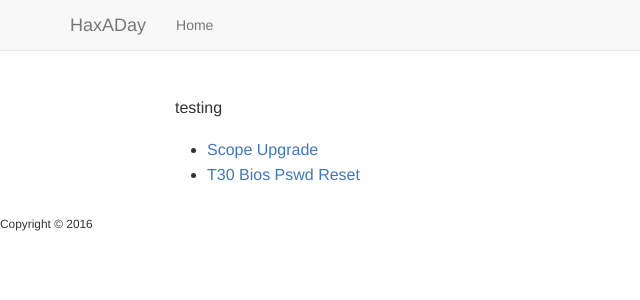
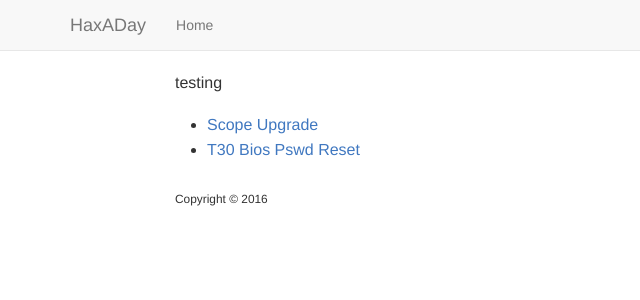
Before and after one commit to haxaday/haxaday.github.io, a Jekyll site: the page built from index.md, in a window 1280 px wide. Shown: the top 300 px of the page, without its empty margins (0-640 px from the left). Built offline with Jekyll 4.4.1, drawn with Linux system fonts in a browser that asks for light colours; nearby versions of some CDN libraries.

Commit message:
Various cleanups
layout and css

```diff
--- a/_includes/head.html
+++ b/_includes/head.html
@@ -29,19 +29,20 @@
 		@-o-viewport      { width: device-width; }
 		@viewport         { width: device-width; }
 	</style>
+
     <!-- Include the HTML5 shiv print polyfill for Internet Explorer browsers 8 and below -->
     <!--[if lt IE 9]><script src="js/html5shiv-printshiv.js" media="all"></script><![endif]-->
 
-	<link href="{{ "/css/github-markdown.css" | prepend: site.baseurl }}" rel="stylesheet" media="all" >
-	<link href="{{ "/css/main.css" | prepend: site.baseurl }}" rel="stylesheet" media="all" >
+	<link href="{{ site.github.url }}/css/github-markdown.css" rel="stylesheet" media="all" >
+	<link href="{{ site.github.url }}/css/main.css" rel="stylesheet" media="all" >
 
 	<style>
-			.markdown-body {
+		.markdown-body, footer {
 			box-sizing: border-box;
 			min-width: 200px;
 			max-width: 980px;
 			margin: 0 auto;
-			padding: 25px;
+			padding: 0 25px 25px 25px;
 		}
 		body { padding-top: 70px; }
 	</style>
--- /dev/null
+++ b/_layouts/default-md.html
@@ -0,0 +1,9 @@
+---
+layout: default
+---
+
+<div class="markdown-body">
+
+{{ content }}
+
+</div>
--- a/_layouts/default.html
+++ b/_layouts/default.html
@@ -12,7 +12,7 @@
         <!-- The <main> element is used to enclose the main content, i.e. that which contains the central topic of a document -->
         <!-- ARIA: the landmark role "main" is added here as it contains the main content of the document, and it is recommended to add it to the
         <main> element until user agents implement the required role mapping. -->
-        <main role="main" class="markdown-body">
+        <main role="main">
 
 		{{ content }}
 
--- a/_layouts/post.html
+++ b/_layouts/post.html
@@ -2,6 +2,6 @@
 layout: default
 ---
 
-<article id="content">
+<article id="content" class="markdown-body">
 	{{ content }}
 </article>
```
Also changed, not shown: index.md (+1 -0 lines).
